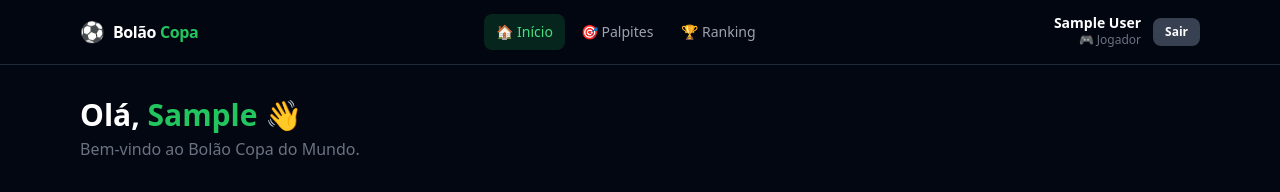
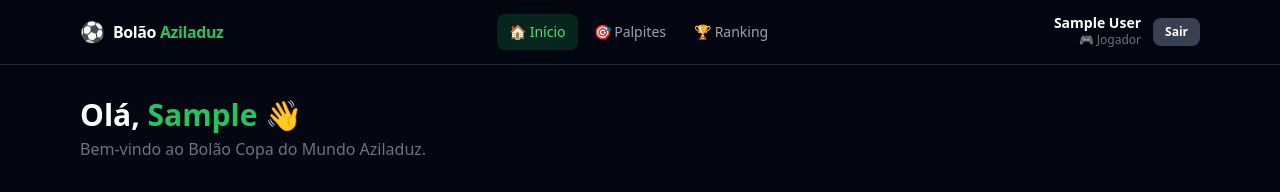
Before and after one commit to EzequiellSantos/BolaoCopa, a React (Vite) app in the folder frontend/: page /dashboard in a window 1280 px wide. Shown: the top 192 px of the page. Built offline with nearby package versions, Linux system fonts and the light colour scheme; no server answers; sample sign-in values are in the browser's storage.

Commit message:
feat: add new name

```diff
--- a/frontend/src/components/Navbar.tsx
+++ b/frontend/src/components/Navbar.tsx
@@ -29,7 +29,7 @@ export default function Navbar() {
         <NavLink to="/dashboard" className="flex items-center gap-2 shrink-0">
           <span className="text-xl">⚽</span>
           <span className="font-black text-white tracking-tight">
-            Bolão <span className="text-brand-500">Copa</span>
+            Bolão <span className="text-brand-500">Aziladuz</span>
           </span>
         </NavLink>
 
--- a/frontend/src/pages/DashboardPage.tsx
+++ b/frontend/src/pages/DashboardPage.tsx
@@ -33,7 +33,7 @@ export default function DashboardPage() {
         <h1 className="text-3xl font-black text-white">
           Olá, <span className="text-brand-500">{user?.name?.split(' ')[0]}</span> 👋
         </h1>
-        <p className="text-gray-500 mt-1">Bem-vindo ao Bolão Copa do Mundo.</p>
+        <p className="text-gray-500 mt-1">Bem-vindo ao Bolão Copa do Mundo Aziladuz.</p>
       </div>
 
       {/* Cards de ação rápida */}
--- a/frontend/src/pages/LoginPage.tsx
+++ b/frontend/src/pages/LoginPage.tsx
@@ -84,7 +84,7 @@ export default function LoginPage() {
             <span className="text-3xl">⚽</span>
           </div>
           <h1 className="text-3xl font-black tracking-tight text-white">
-            Bolão <span className="text-brand-500">Copa</span>
+            Bolão <span className="text-brand-500">Aziladuz</span>
           </h1>
           <p className="text-gray-500 mt-1 text-sm">
             {isRegistering ? 'Crie sua conta para participar' : 'Faça login e faça seu palpite'}
```
